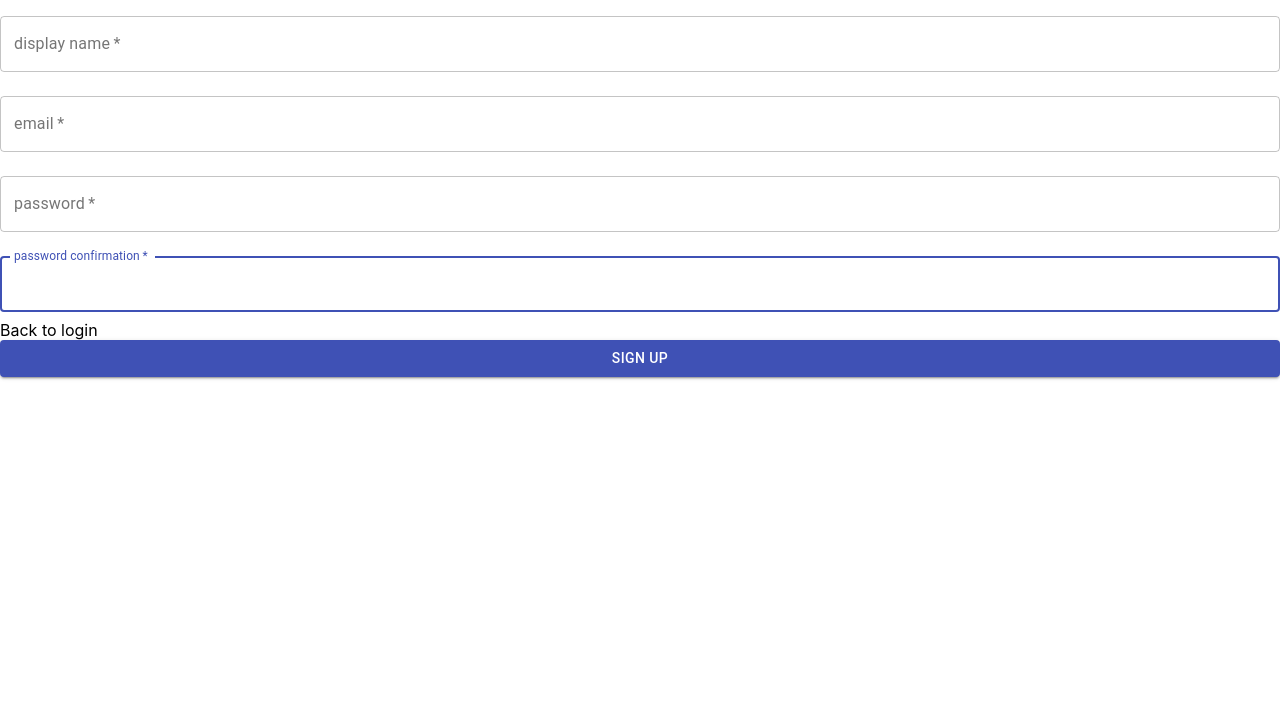
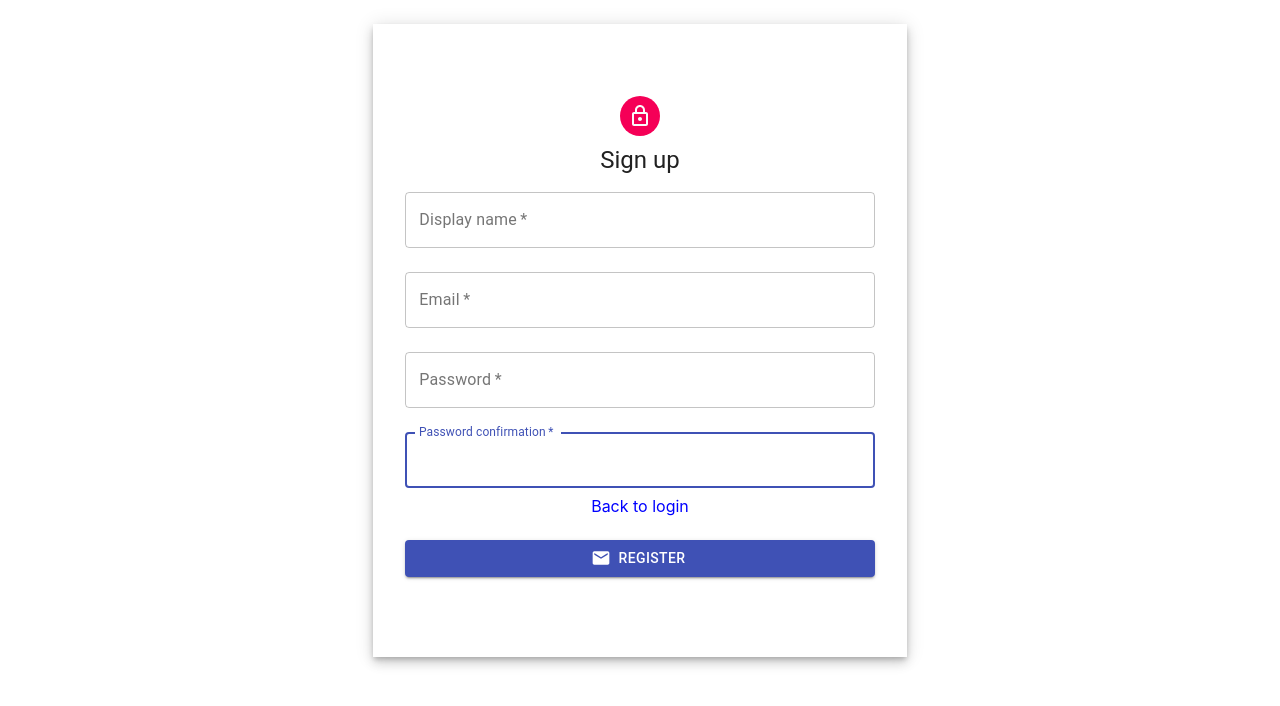
Before and after one commit to KazuyukiFukuda/todo_front, a React (Create React App) app: page / in a window 1280 px wide. Shown: the top 706 px of the page. Built offline with nearby package versions, Linux system fonts and the light colour scheme.

Commit message:
Create sign up and sign in pages

```diff
--- a/package.json
+++ b/package.json
@@ -3,8 +3,10 @@
   "version": "0.1.0",
   "private": true,
   "dependencies": {
+    "@emotion/styled": "^11.8.1",
     "@material-ui/core": "^4.12.4",
     "@material-ui/icons": "^4.11.3",
+    "@mui/icons-material": "^5.8.2",
     "@reduxjs/toolkit": "^1.8.2",
     "@testing-library/jest-dom": "^5.16.4",
     "@testing-library/react": "^13.3.0",
@@ -15,6 +17,7 @@
     "@types/react-dom": "^18.0.5",
     "axios": "^0.27.2",
     "date-fns": "^2.28.0",
+    "http-proxy-middleware": "^2.0.6",
     "js-cookie": "^3.0.1",
     "react": "^18.1.0",
     "react-cookie": "^4.1.1",
--- /dev/null
+++ b/src/components/Auth.module.css
@@ -0,0 +1,22 @@
+.login_toggleMode {
+  cursor: pointer;
+  color: #0000ff;
+}
+.login_modal {
+  text-align: center;
+}
+.login_reset {
+  cursor: pointer;
+}
+.login_hiddenIcon {
+  text-align: center;
+  display: none;
+}
+.login_addIcon {
+  cursor: pointer;
+  color: gray;
+}
+.login_addIconLoaded {
+  cursor: pointer;
+  color: whitesmoke;
+}
--- a/src/components/Auth.tsx
+++ b/src/components/Auth.tsx
@@ -1,35 +1,68 @@
 import React, { useState } from "react";
-import { useCookies } from "react-cookie";
 import { useDispatch } from "react-redux";
 import { login, updateUserProfile } from "../features/userSlice";
+import styles from "./Auth.module.css";
 
 import {
   Avatar,
   Button,
-  CssBaseline,
   TextField,
-  Paper,
   Grid,
   Typography,
   makeStyles,
-  Modal,
-  IconButton,
-  Box,
+  Paper,
 } from "@material-ui/core";
+import LockOutlinedIcon from "@material-ui/icons/LockOutlined";
+import EmailIcon from "@material-ui/icons/Email";
+
 import { SignUpData } from "../interfaces";
 import { SignInData } from "../interfaces";
 import { signIn, signUp } from "../lib/api/auth";
+import { me } from "../lib/api/users";
+
+const useStyles = makeStyles((theme) => ({
+  root: {
+    height: "50vh",
+    margin: theme.spacing(3, 0, 2),
+  },
+  paper: {
+    margin: theme.spacing(8, 4),
+    display: "flex",
+    flexDirection: "column",
+    alignItems: "center",
+  },
+  avatar: {
+    margin: theme.spacing(1),
+    backgroundColor: theme.palette.secondary.main,
+  },
+  form: {
+    width: "100%", // Fix IE 11 issue.
+    marginTop: theme.spacing(1),
+  },
+  submit: {
+    margin: theme.spacing(3, 0, 2),
+  },
+  modal: {
+    outline: "none",
+    position: "absolute",
+    width: "400",
+    borderRadius: 10,
+    backgroundColor: "white",
+    boxShadow: theme.shadows[5],
+    padding: theme.spacing(10),
+  },
+}));
 
 const Auth: React.FC = () => {
+  const classes = useStyles();
   const dispatch = useDispatch();
   const [isLogin, setIsLogin] = useState<boolean>(false);
   const [display_name, setDisplayName] = useState<string>("");
   const [email, setEmail] = useState<string>("");
   const [password, setPassword] = useState<string>("");
   const [password_confirmation, setPasswordConfirmation] = useState<string>("");
-  const [cookies, setCookie, removeCookie] = useCookies(["_session_id"]);
 
-  const handleSignUp = async (e: React.MouseEvent<HTMLButtonElement>) => {
+  const postSignUp = async () => {
     const data: SignUpData = {
       display_name: display_name,
       email: email,
@@ -39,11 +72,12 @@ const Auth: React.FC = () => {
     try {
       const res = await signUp(data);
       if (res.status === 201) {
-        console.log("sign up");
+        const userData = await me();
         dispatch(
           login({
-            id: res.data.id,
-            display_name: res.data.display_name,
+            id: userData.data.id,
+            display_name: userData.data.display_name,
+            email: userData.data.email,
           })
         );
       } else {
@@ -54,7 +88,7 @@ const Auth: React.FC = () => {
     }
   };
 
-  const hadleSignIn = async (e: React.MouseEvent<HTMLButtonElement>) => {
+  const postSignIn = async () => {
     const data: SignInData = {
       email: email,
       password: password,
@@ -62,11 +96,12 @@ const Auth: React.FC = () => {
     try {
       const res = await signIn(data);
       if (res.status === 201) {
-        console.log("sign in");
+        const userData = await me();
         dispatch(
           login({
-            id: res.data.id,
-            display_name: res.data.display_name,
+            id: userData.data.id,
+            display_name: userData.data.display_name,
+            email: userData.data.email,
           })
         );
       } else {
@@ -78,18 +113,41 @@ const Auth: React.FC = () => {
   };
 
   return (
-    <Grid container>
+    <div>
+      <Grid
+        container
+        alignItems="center"
+        component="main"
+        justify="center"
+        className={classes.root}
+      >
+        <Grid
+          item
+          xs={12}
+          sm={8}
+          md={5}
+          component={Paper}
+          elevation={6}
+          square
+          spacing={1}
+        >
+          <div className={classes.paper}>
+            <Avatar className={classes.avatar}>
+              <LockOutlinedIcon />
+            </Avatar>
+            <Typography component="h1" variant="h5">
+              {isLogin ? "Login" : "Sign up"}
+            </Typography>
             {!isLogin && (
               <>
                 <TextField
-            disabled={isLogin}
                   variant="outlined"
                   margin="normal"
                   required
                   fullWidth
-            id="display_name"
-            label="display name"
-            autoComplete="display_name"
+                  id="display name"
+                  label="Display name"
+                  autoComplete="display name"
                   autoFocus
                   value={display_name}
                   onChange={(e: React.ChangeEvent<HTMLInputElement>) => {
@@ -104,7 +162,7 @@ const Auth: React.FC = () => {
               required
               fullWidth
               id="email"
-        label="email"
+              label="Email"
               autoComplete="email"
               autoFocus
               value={email}
@@ -118,7 +176,7 @@ const Auth: React.FC = () => {
               required
               fullWidth
               id="password"
-        label="password"
+              label="Password"
               autoComplete="password"
               autoFocus
               value={password}
@@ -127,24 +185,28 @@ const Auth: React.FC = () => {
               }}
             />
             {!isLogin && (
+              <>
                 <TextField
-          disabled={isLogin}
                   variant="outlined"
                   margin="normal"
                   required
                   fullWidth
-          id="password_confirmation"
-          label="password confirmation"
-          autoComplete="password_confirmation"
+                  id="password confirmation"
+                  label="Password confirmation"
+                  autoComplete="password confirmation"
                   autoFocus
                   value={password_confirmation}
                   onChange={(e: React.ChangeEvent<HTMLInputElement>) => {
                     setPasswordConfirmation(e.target.value);
                   }}
                 />
+              </>
             )}
             <Grid item>
-        <span onClick={() => setIsLogin(!isLogin)}>
+              <span
+                className={styles.login_toggleMode}
+                onClick={() => setIsLogin(!isLogin)}
+              >
                 {isLogin ? "Create new account?" : "Back to login"}
               </span>
             </Grid>
@@ -152,11 +214,33 @@ const Auth: React.FC = () => {
               fullWidth
               variant="contained"
               color="primary"
-        onClick={isLogin ? hadleSignIn : handleSignUp}
+              className={classes.submit}
+              startIcon={<EmailIcon />}
+              onClick={
+                isLogin
+                  ? async () => {
+                      try {
+                        await postSignIn();
+                      } catch (err: any) {
+                        alert(err.message);
+                      }
+                    }
+                  : async () => {
+                      try {
+                        await postSignUp();
+                      } catch (err: any) {
+                        alert(err.message);
+                      }
+                    }
+              }
             >
-        {isLogin ? "sign in" : "sign up"}
+              {isLogin ? "Login" : "Register"}
             </Button>
+          </div>
         </Grid>
+      </Grid>
+    </div>
   );
 };
+
 export default Auth;
--- a/src/lib/api/auth.tsx
+++ b/src/lib/api/auth.tsx
@@ -8,17 +8,10 @@ export const signUp = (data: SignUpData) => {
 
 //sign in
 export const signIn = (data: SignInData) => {
-  return client.post("auth", data);
+  return client.post("auth.json", data);
 };
 
 //sign out
-export const signOut = (session_id: any) => {
-  return (
-    client.delete("auth"),
-    {
-      headers: {
-        _session_id: session_id,
-      },
-    }
-  );
+export const signOut = () => {
+  return client.delete("auth");
 };
--- a/src/lib/api/client.tsx
+++ b/src/lib/api/client.tsx
@@ -1,7 +1,16 @@
 import axios from "axios";
 
-const client = axios.create({
+const DEFAULT_API_CONFIG = {
   baseURL: "http://localhost:3000",
-});
+  mode: "cors",
+  credentials: "include",
+  withCredentials: true,
+  headers: {
+    ContentType: "application/json",
+    Accept: "application/json",
+  },
+};
+
+const client = axios.create(DEFAULT_API_CONFIG);
 
 export default client;
```
Also changed, not shown: src/interfaces/index.tsx (+16 -8 lines), 1 other file (tests, documents, lock files or other folders). Lines whose indentation alone changed are shown as unchanged.
